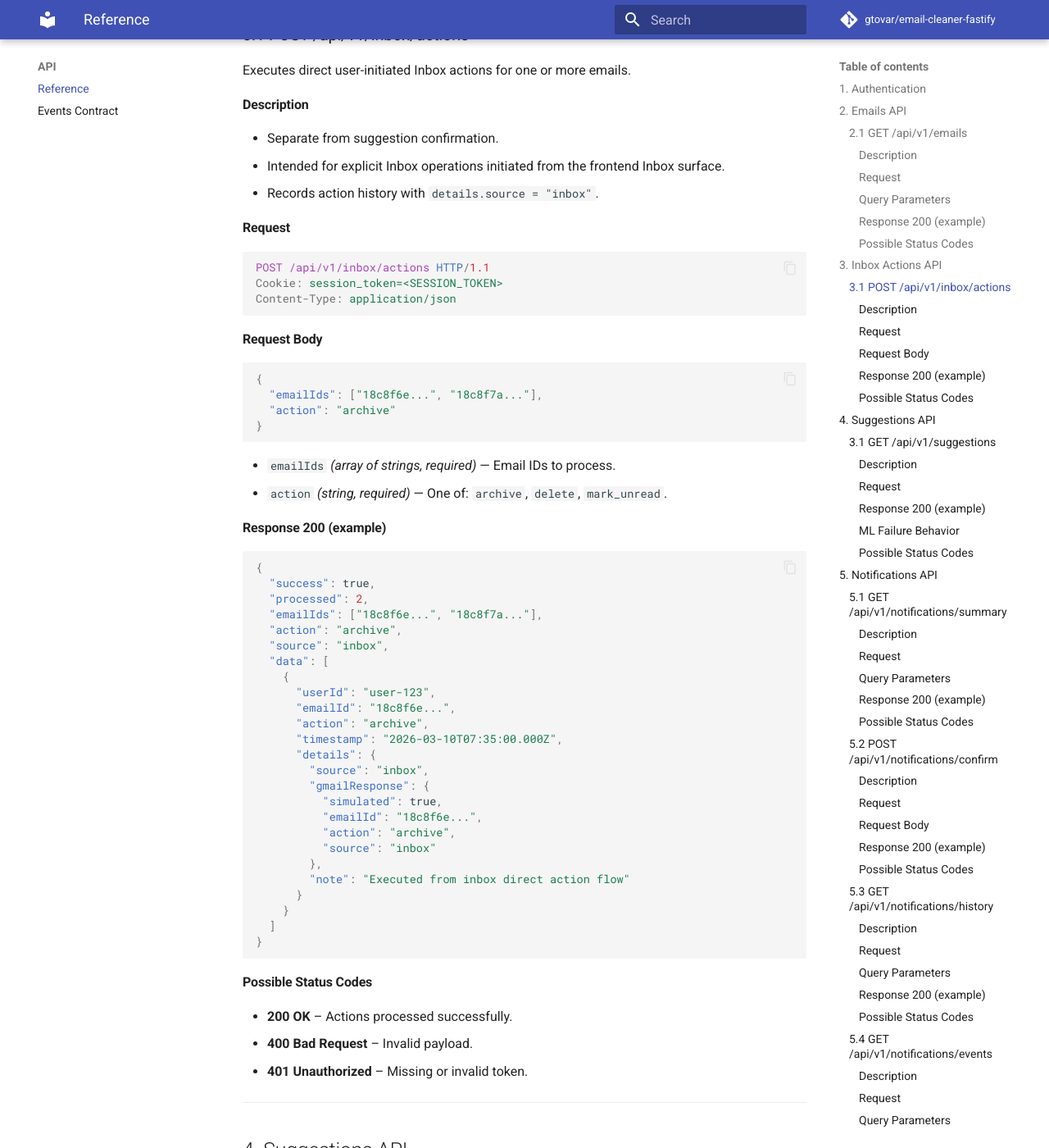
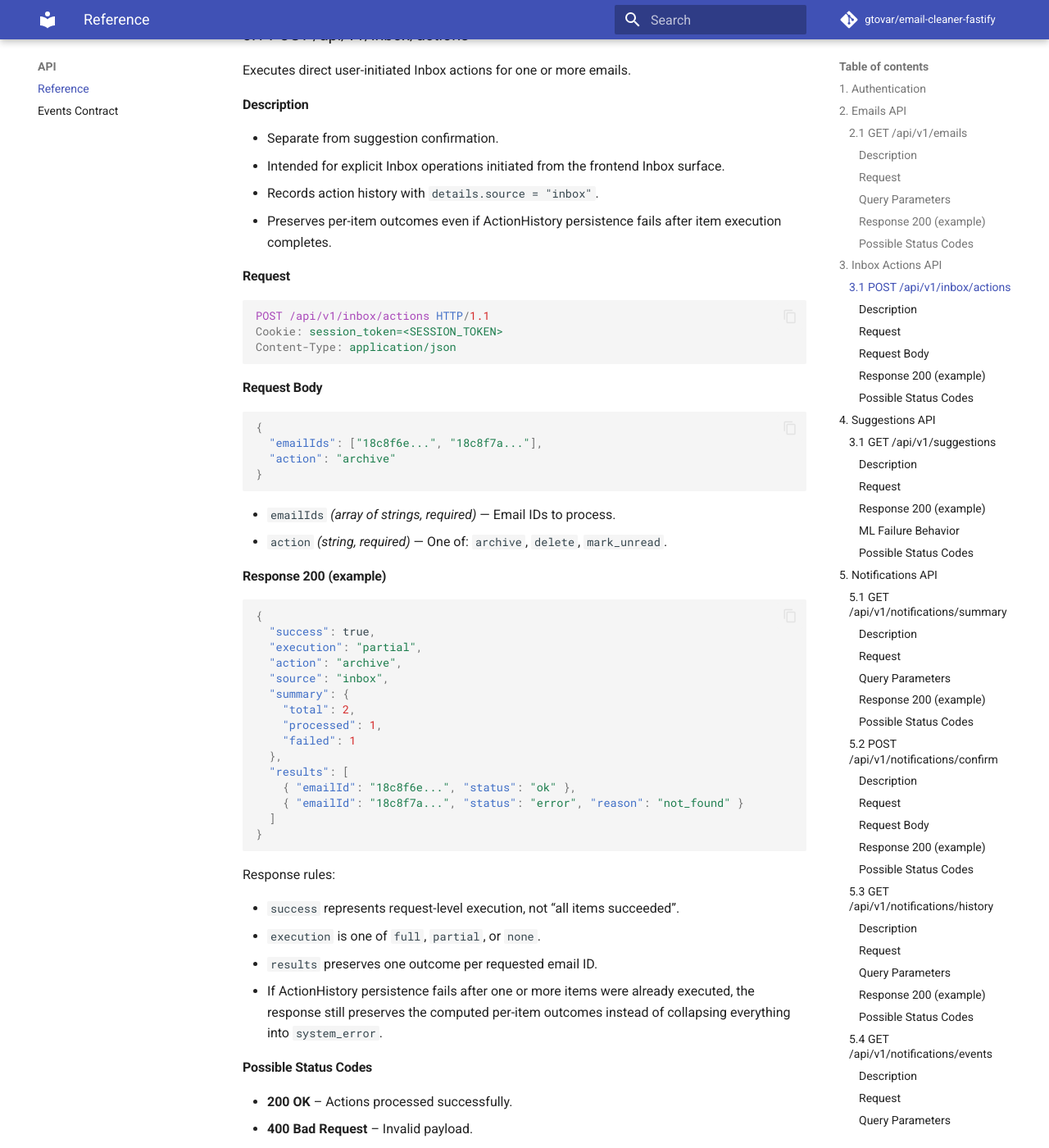
Before and after one commit to gtovar/email-cleaner-fastify, an MkDocs documentation site: the page built from docs/API_REFERENCE.md, in a window 1280 px wide and 1400 px high, scrolled down 2135 px. Shown: the whole window at 82% size. Built offline with MkDocs 1.6.1 and Material for MkDocs 9.7.7, drawn with Linux system fonts in a browser that asks for light colours; comment, search, counter and statistics services are not loaded.

Commit message:
fix(inbox): preserve per-item outcomes when action history persistence fails

````diff
--- a/docs/API_REFERENCE.md
+++ b/docs/API_REFERENCE.md
@@ -98,6 +98,7 @@ Executes direct user-initiated Inbox actions for one or more emails.
 * Separate from suggestion confirmation.
 * Intended for explicit Inbox operations initiated from the frontend Inbox surface.
 * Records action history with `details.source = "inbox"`.
+* Preserves per-item outcomes even if ActionHistory persistence fails after item execution completes.
 
 #### Request
 
@@ -124,30 +125,27 @@ Content-Type: application/json
 ```json
 {
   "success": true,
-  "processed": 2,
-  "emailIds": ["18c8f6e...", "18c8f7a..."],
+  "execution": "partial",
   "action": "archive",
   "source": "inbox",
-  "data": [
-    {
-      "userId": "user-123",
-      "emailId": "18c8f6e...",
-      "action": "archive",
-      "timestamp": "2026-03-10T07:35:00.000Z",
-      "details": {
-        "source": "inbox",
-        "gmailResponse": {
-          "simulated": true,
-          "emailId": "18c8f6e...",
-          "action": "archive",
-          "source": "inbox"
-        },
-        "note": "Executed from inbox direct action flow"
-      }
-    }
+  "summary": {
+    "total": 2,
+    "processed": 1,
+    "failed": 1
+  },
+  "results": [
+    { "emailId": "18c8f6e...", "status": "ok" },
+    { "emailId": "18c8f7a...", "status": "error", "reason": "not_found" }
   ]
 }
 ```
+
+Response rules:
+
+* `success` represents request-level execution, not “all items succeeded”.
+* `execution` is one of `full`, `partial`, or `none`.
+* `results` preserves one outcome per requested email ID.
+* If ActionHistory persistence fails after one or more items were already executed, the response still preserves the computed per-item outcomes instead of collapsing everything into `system_error`.
 
 #### Possible Status Codes
 
````
Also changed, not shown: PROJECT_STATE.md (+8 -6 lines), Sprint_Log.md (+5 -0 lines), docs/adr/008-bulk-inbox-actions-result-semantics.md (+2 -0 lines), 2 other files.
